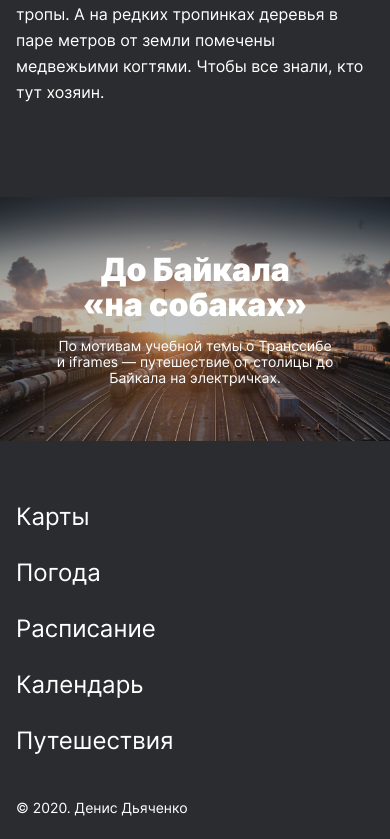
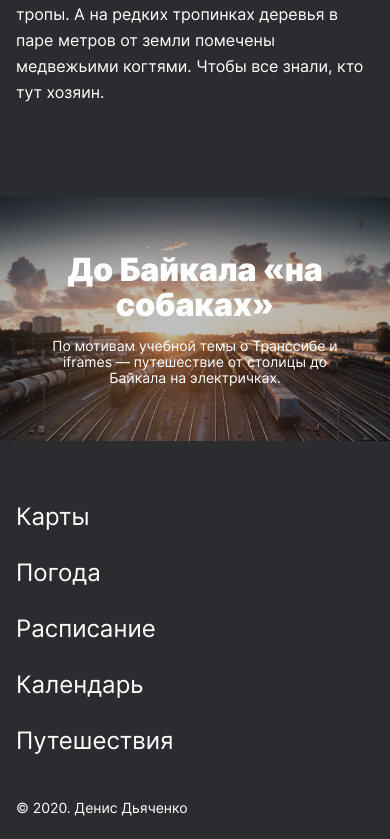
Before and after one commit to dchnk/russian-travel, a plain HTML site: page index.html in a window 390 px wide. Shown: the part 6721-7560 px from the top of the page. Drawn offline with Linux system fonts and the light colour scheme.

Commit message:
Завершил правки после второго ревью

```diff
--- a/blocks/cover/__subtitle/cover__subtitle.css
+++ b/blocks/cover/__subtitle/cover__subtitle.css
@@ -5,6 +5,7 @@
     font-weight: normal;
     font-size: 18px;
     line-height: 22px;
+    max-width: 360px;
 }
 
 
@@ -12,5 +13,7 @@
     .cover__subtitle {
         font-size: 14px;
         line-height: 16px;
+        margin: 0 16px 0;
+        max-width: 288px;
     }
   }
--- a/blocks/cover/__title/cover__title.css
+++ b/blocks/cover/__title/cover__title.css
@@ -5,6 +5,7 @@
     font-weight: 900;
     font-size: 72px;
     line-height: 76px;
+    max-width: 560px;
 }
 
 
@@ -13,5 +14,7 @@
         font-size: 32px;
         line-height: 35px;
         margin: 0 0 16px;
+        max-width: 288px;
+
     }
   }
--- a/index.html
+++ b/index.html
@@ -6,7 +6,6 @@
   <title>Путешествия по России</title>
   <link rel="stylesheet" href="./pages/index.css">
 </head>
-<main>
 <body class="page">
     <header class="header">
         <img class="header__logo" alt="Лого" src="./images/header-logo.svg">
@@ -15,6 +14,7 @@
           <li class="header__link-container"><a class="header__lang-link">En</a></li>
         </ul>
     </header>
+    <main>
     <section class="lead">
       <h1 class="lead__title">Путешествия по России</h1>
       <h2 class="lead__subtitle">Настоящая страна не в выпусках новостей, а здесь.</h2>
@@ -155,15 +155,16 @@
       <a class="cover__link" href="https://stampsy.com/na-elektrichkakh-do-baikala" target="_blank">
         <div class="cover__background"></div>
         <div class="cover__content">
-          <h2 class="cover__title">До Байкала<br>«на собаках»</h2>
+          <h2 class="cover__title">До Байкала «на собаках»</h2>
           <p class="cover__subtitle">
-            По мотивам учебной темы о Транссибе<br>
-            и iframes — путешествие от столицы до<br>
+            По мотивам учебной темы о Транссибе
+            и iframes — путешествие от столицы до
             Байкала на электричках.
           </p>
         </div>
       </a>
     </section>
+    </main>
     <footer class="footer">
       <ul class="footer__menu">
         <li class="footer__item"><a href="https://yandex.ru/maps"  target="_blank" class="footer__link">Карты</a></li>
@@ -175,5 +176,4 @@
       <p class="footer__author">© 2020. Денис Дьяченко</p>
     </footer>
 </body>
-</main>
 </html>
```
